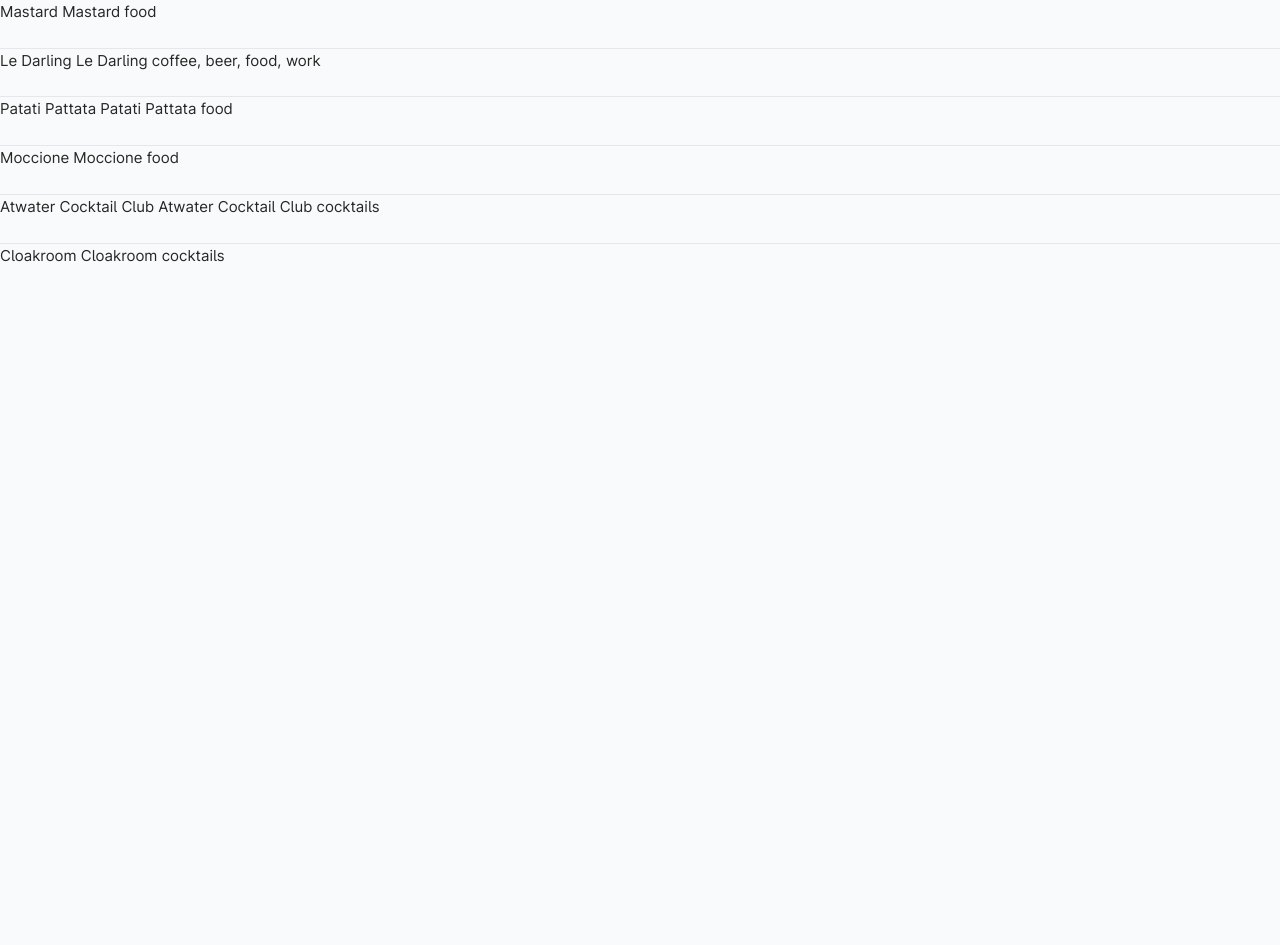
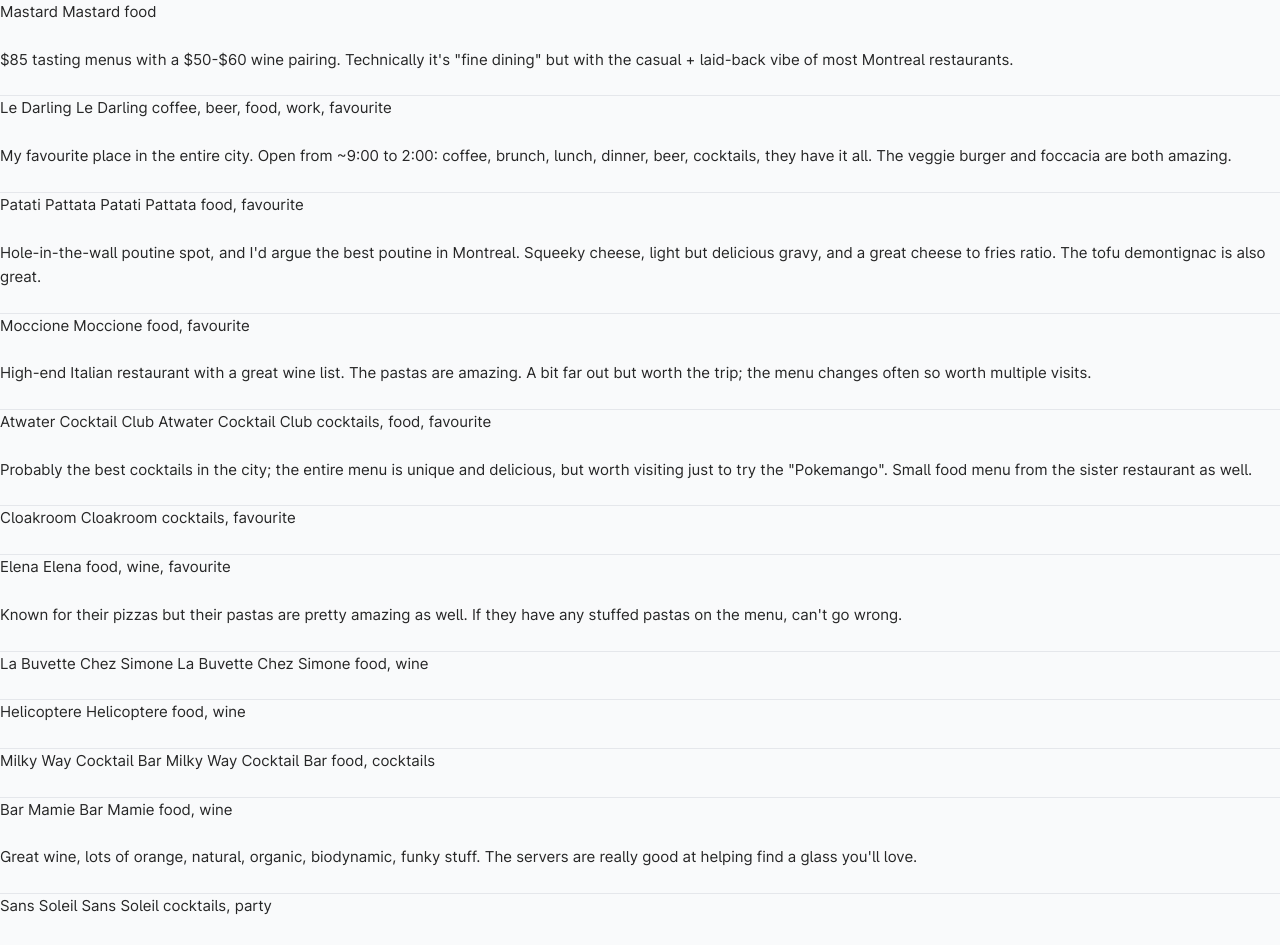
Before and after one commit to hemaaanth/site, a Next.js app: page /places/content/montreal in a window 1280 px wide. Shown: the top 945 px of the page. Before the commit the page ends 800 px from the top, so only its background shows below. Built offline with nearby package versions, Linux system fonts and the light colour scheme; what tailwindcss-touch would draw is missing.

Commit message:
series of places updates

```diff
--- a/components/Places/index.tsx
+++ b/components/Places/index.tsx
@@ -1,7 +1,7 @@
 import React from 'react';
 import Link from 'next/link';
 import Image from 'next/image';
-import { FaUtensils, FaGlassMartini, FaLandmark, FaStore, FaBed, FaCoffee, FaBriefcase, FaBeer, FaWineGlassAlt, FaGlassMartiniAlt, FaStar } from 'react-icons/fa';
+import { FaUtensils, FaGlassMartini, FaLandmark, FaStore, FaBed, FaCoffee, FaBriefcase, FaBeer, FaWineGlassAlt, FaGlassMartiniAlt, FaStar, FaPersonBooth } from 'react-icons/fa';
 
 export type PlaceType = 'food' | 'beer' | 'cocktails' | 'wine' | 'activity' | 'sight' | 'store' | 'hotel' | 'coffee' | 'work' | 'party' | 'landmark' | 'favourite';
 
@@ -25,7 +25,7 @@
   hotel: FaBed,
   coffee: FaCoffee,
   work: FaBriefcase,
-  party: FaBeer,
+  party: FaPersonBooth,
   favourite: FaStar,
 };
 
--- a/pages/places/content/montreal.mdx
+++ b/pages/places/content/montreal.mdx
@@ -9,32 +9,90 @@
 Mastard
 food
 
+$85 tasting menus with a $50-$60 wine pairing. Technically it's "fine dining" but with the casual + laid-back vibe of most Montreal restaurants.
+
 ---
 
 Le Darling
 Le Darling
-coffee, beer, food, work
+coffee, beer, food, work, favourite
+
+My favourite place in the entire city. Open from ~9:00 to 2:00: coffee, brunch, lunch, dinner, beer, cocktails, they have it all. The veggie burger and foccacia are both amazing.
 
 ---
 
 Patati Pattata
 Patati Pattata
-food
+food, favourite
+
+Hole-in-the-wall poutine spot, and I'd argue the best poutine in Montreal. Squeeky cheese, light but delicious gravy, and a great cheese to fries ratio. The tofu demontignac is also great.
 
 ---
 
 Moccione
 Moccione
-food
+food, favourite
+
+High-end Italian restaurant with a great wine list. The pastas are amazing. A bit far out but worth the trip; the menu changes often so worth multiple visits.
 
 ---
 
 Atwater Cocktail Club
 Atwater Cocktail Club
-cocktails
+cocktails, food, favourite
+
+Probably the best cocktails in the city; the entire menu is unique and delicious, but worth visiting just to try the "Pokemango". Small food menu from the sister restaurant as well.
 
 ---
 
 Cloakroom
 Cloakroom
-cocktails
+cocktails, favourite
+
+---
+
+Elena
+Elena
+food, wine, favourite
+
+Known for their pizzas but their pastas are pretty amazing as well. If they have any stuffed pastas on the menu, can't go wrong.
+
+---
+
+La Buvette Chez Simone
+La Buvette Chez Simone
+food, wine
+
+---
+
+Helicoptere
+Helicoptere
+food, wine
+
+---
+
+Milky Way Cocktail Bar
+Milky Way Cocktail Bar
+food, cocktails
+
+---
+
+Bar Mamie
+Bar Mamie
+food, wine
+
+Great wine, lots of orange, natural, organic, biodynamic, funky stuff. The servers are really good at helping find a glass you'll love.
+
+---
+
+Sans Soleil
+Sans Soleil
+cocktails, party
+
+Weirdly good cocktails for a place that gets pretty dancy. If you show up before 22:30 your odds of getting in are much higher (turns clubby with a huge line after then).
+
+---
+
+Stereo
+Stereo
+party
```
Also changed, not shown: pages/places/content/bangkok.mdx (+9 -9 lines), pages/places/content/barcelona.mdx (+8 -8 lines), pages/places/content/manhattan.mdx (+14 -0 lines), pages/places/content/toronto.mdx (+16 -0 lines).
